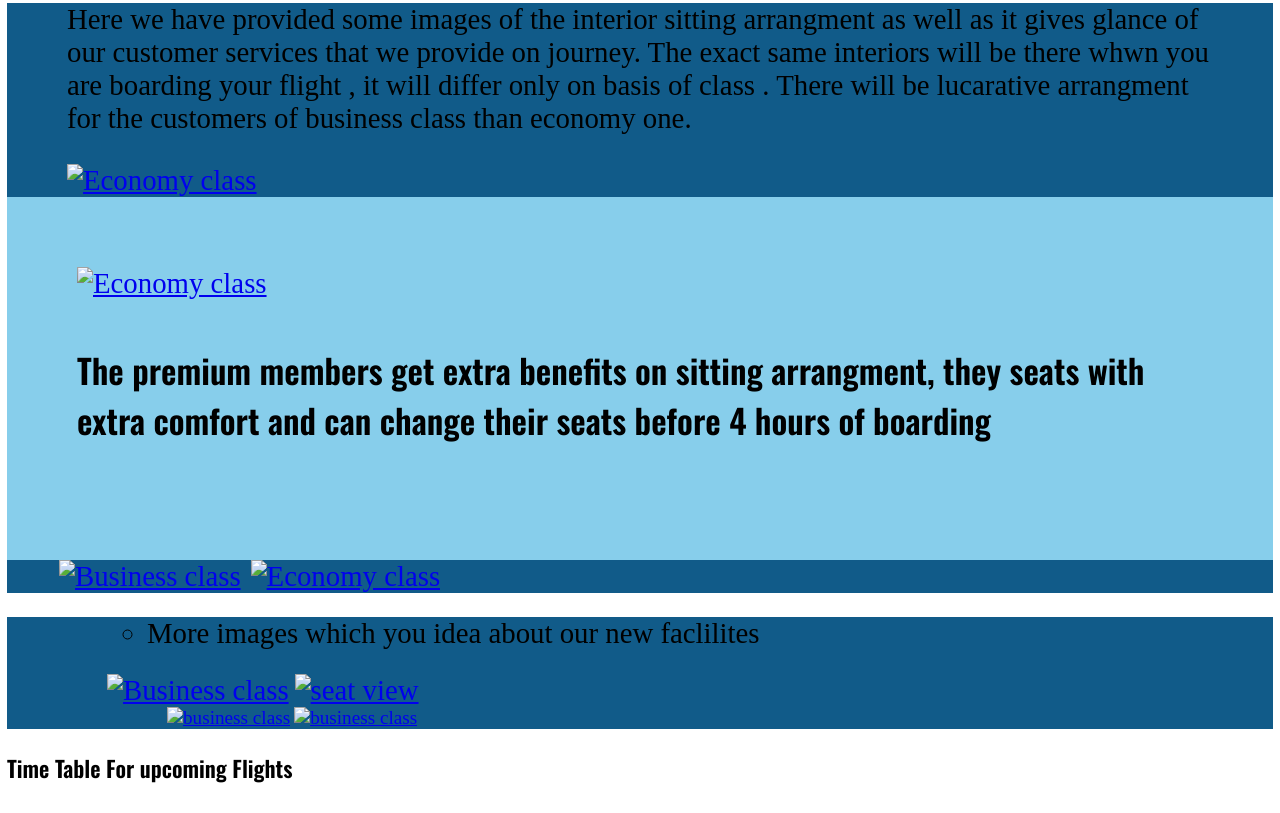
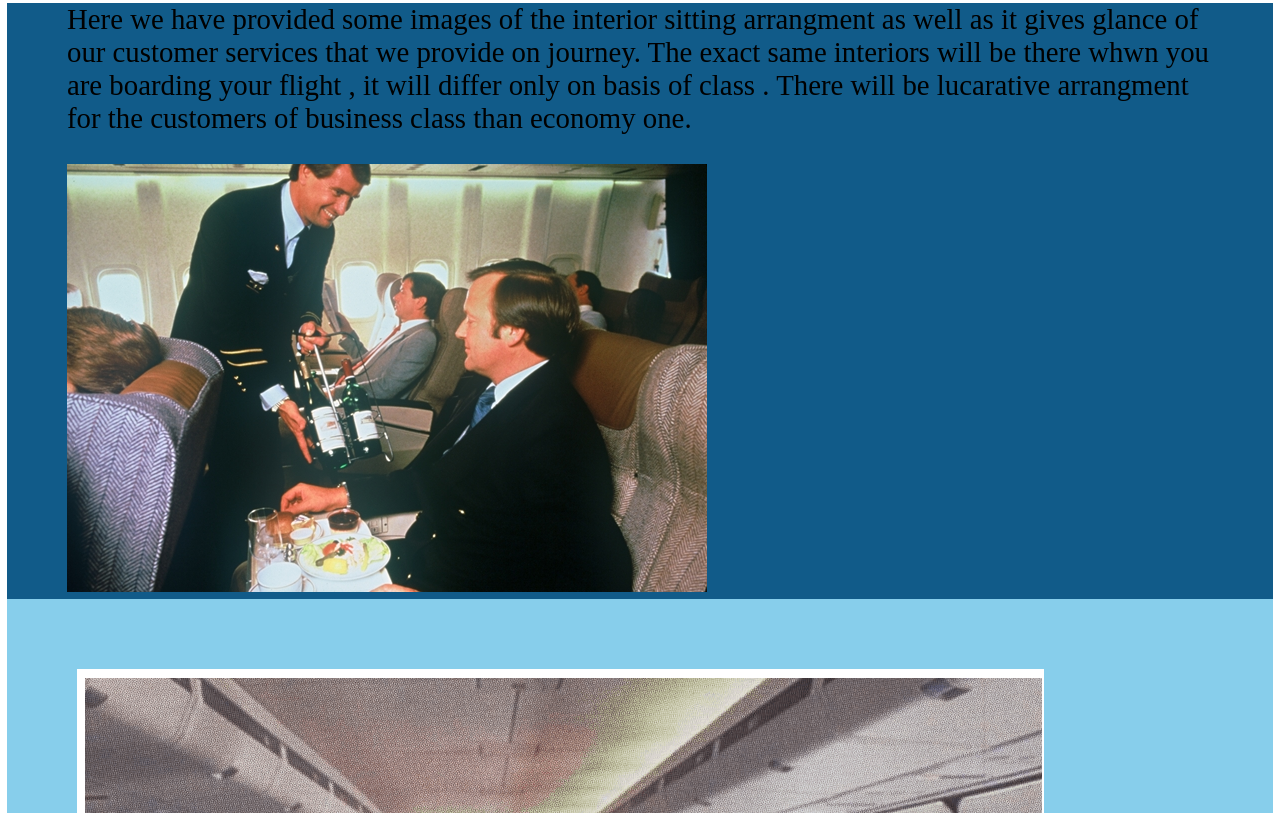
Before and after one commit to Jil14/Html-project, a plain HTML site: page interior.html in a window 1280 px wide. Shown: the part 425-1238 px from the top of the page. Drawn offline with nearby package versions, Linux system fonts and the light colour scheme; files that its build step writes are made by us from their sources; files whose address does not match are found by name.

Commit message:
update interiro.html

```diff
--- a/interior.html
+++ b/interior.html
@@ -19,17 +19,17 @@
 <link href="https://fonts.googleapis.com/css2?family=Oswald:wght@600&family=Roboto:ital,wght@0,400;1,300&display=swap" rel="stylesheet">
 
 <!--linking my CSS stylesheet-->
-<link rel="stylesheet" href="./CSS/stylein.css">
+<link rel="stylesheet" href="stylein.css">
 
 <!-- Javascript -->
-<script type="text/javascript" src="./js/custom-js.js"></script>
+<script type="text/javascript" src="custom-js.js"></script>
 
 </head>
 <!--body of the webpage-->
 <body>
   <header id="interiorhead" >
     <div>
-      <a href="index.html"><img src="./img/panam-logo.png" alt="header logo"></a>
+      <a href="index.html"><img src="panam-logo.png" alt="header logo"></a>
       <h1> Welcome to PANam rides , Waanderers </h1>
     <nav>
     </div>
@@ -53,27 +53,27 @@
      <main>
        <div class="example example-1">
          <p>Here we have provided some images of the interior sitting arrangment as well as it gives glance of our customer services that we provide on journey. The exact same interiors will be there whwn you are boarding your flight , it will differ only on basis of class . There will be lucarative arrangment for the customers of business class than economy one. </p>
-         <a href="interior.html"><img src="./img/panam3.jpg" alt="Economy class"></a>
+         <a href="interior.html"><img src="panam3.jpg" alt="Economy class"></a>
       </div>
       <section class="example example-2">
-        <a href="interior.html"><img src="./img/panam4.png" alt="Economy class"></a>
+        <a href="interior.html"><img src="panam4.png" alt="Economy class"></a>
           <h4> The premium members get extra benefits on sitting arrangment, they seats with extra comfort and can change their seats before 4 hours of boarding </h4>
       </section>
       <div class="example example-3">
-          <a href="interior.html"><img src="./img/Photo1.jpg" alt="Business class"></a>
+          <a href="interior.html"><img src="Photo1.jpg" alt="Business class"></a>
 
-          <a href="interior.html"><img src="./img/economy.jpg" alt="Economy class"></a>
+          <a href="interior.html"><img src="economy.jpg" alt="Economy class"></a>
         </div>
         <div class="example example-4">
           <ul>
           <li> More images which you idea about our new faclilites </li>
         </ul>
-          <a href="interior.html"><img src="./img/Photo1.jpg" alt="Business class"></a>
-          <a href="interior.html"><img src="./img/23.jpg" alt="seat view"></a>
+          <a href="interior.html"><img src="Photo1.jpg" alt="Business class"></a>
+          <a href="interior.html"><img src="23.jpg" alt="seat view"></a>
         </div>
         <div class="example example-5">
-          <a href="interor.html"><img src="./img/businessclass.jpg" alt="business class"></a>
-            <a href="interor.html"><img src="./img/businessclass2.jpg" alt="business class"></a>
+          <a href="interor.html"><img src="businessclass.jpg" alt="business class"></a>
+            <a href="interor.html"><img src="businessclass2.jpg" alt="business class"></a>
           </div>
           <div></div>
          <h3>Time Table For upcoming Flights</h3>
```
